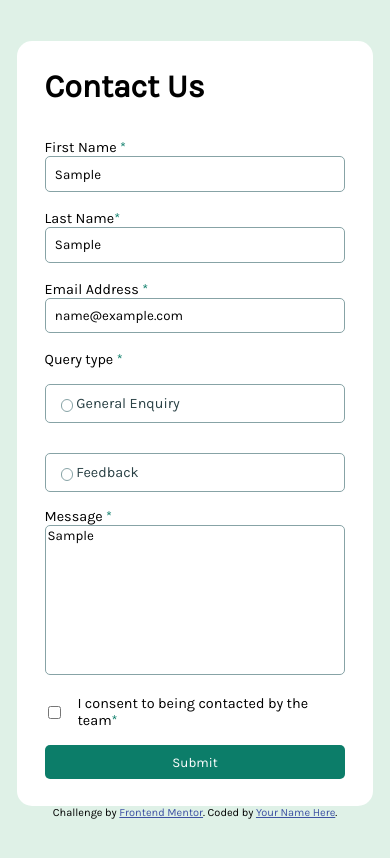
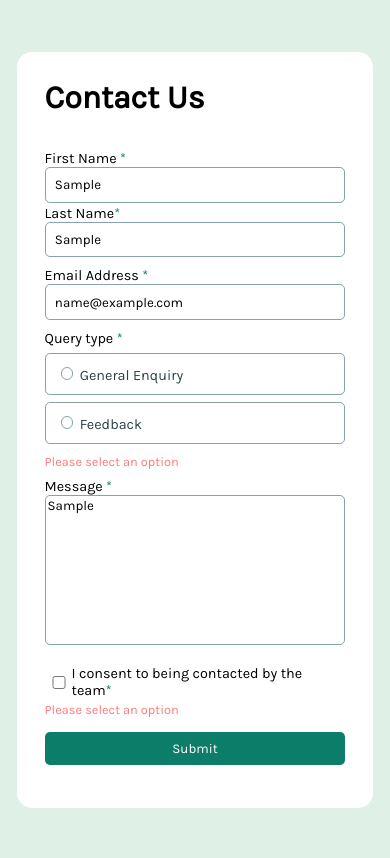
Before and after one commit to Nasrul1221/contact-form, a plain HTML site: page index.html in a window 390 px wide. Both pictures are taken after typing "Sample", "Sample", "name@example.com", "Sample" into the empty fields and a click on the button "Submit". Drawn offline with Linux system fonts and the light colour scheme.

Commit message:
The final commit. Added full JS and reformat HTML & CSS

```diff
--- a/index.html
+++ b/index.html
@@ -19,8 +19,8 @@
   <body>
     <div class="container">
       <h1>Contact Us</h1>
+      <form novalidate id="form">
         <div class="name-container">
-        <form novalidate>
           <div>
             <label for="first-name">First Name <span class="require">*</span></label>
             <input type="text" id="first-name" required minlength="10">
@@ -32,17 +32,15 @@
             <input type="text" id="last-name" required minlength="10">
             <span class="error" id="error-l"></span>
           </div>
-        </form>
         </div>
 
-      <form novalidate>
+        <div class="email-cont">
           <label for="email">Email Address <span>*</span></label>
           <input type="email" id="email" required>
           <span class="error" id="error-e"></span>
-      </form>
+        </div>
 
         <div class="query-container">
-        <form novalidate>
           <label class="title">Query type <span>*</span></label>
           <div>
             <label class="type">
@@ -55,27 +53,23 @@
               <span>Feedback</span>
             </label>
           </div>
-          <span class="error" id="error-r"></span>
-        </form>
+          <span class="errorR" id="error-r" ></span>
         </div>
 
-      <form novalidate class="textarea">
+        <div class="textarea">
           <label for="message">Message <span>*</span></label>
           <textarea id="message" required maxlength="250"></textarea>
           <span class="error" id="error-tx"></span>
-      </form>
+        </div>
 
-      <form novalidate class="checkbox">
+        <div class="checkbox">
           <input type="checkbox" id="consent" required>
           <label for="consent">I consent to being contacted by the team<span>*</span></label>
-      </form>
-
-      <button type="submit">Submit</button>
         </div>
 
-    <div class="attribution">
-      Challenge by <a href="https://www.frontendmentor.io?ref=challenge">Frontend Mentor</a>.
-      Coded by <a href="#">Your Name Here</a>.
+        <span class="error checkboxEr" id="error-c"></span>
+        <button id="submit" class="submit">Submit</button>
+      </form>
     </div>
 
     <script src="scripts.js"></script>
--- a/scripts.js
+++ b/scripts.js
@@ -1,13 +1,45 @@
 const firstName = document.getElementById('first-name');
 const lastName = document.getElementById('last-name');
 const email = document.getElementById('email');
-const radio = document.getElementById('radio'); // upcoming
 const textarea = document.getElementById('message');
+const form = document.getElementById('form');
+const checkbox = document.querySelector('input[type="checkbox"]');
+
 const errorF = document.getElementById('error-f');
 const errorL = document.getElementById('error-l');
 const errorE = document.getElementById('error-e');
-const errorR = document.getElementById('error-r'); //upcoming
+const errorR = document.getElementById('error-r');
 const errorTX = document.getElementById('error-tx');
+const errorC = document.getElementById('error-c');
+
+form.addEventListener('submit', (event) => {
+    if (!firstName.validity.valid) {
+        firstError();
+        event.preventDefault();
+    }
+    if (!lastName.validity.valid) {
+        lastError();
+        event.preventDefault();
+    }
+    if (!email.validity.valid) {
+        emailError();
+        event.preventDefault();
+    }
+    if (!textarea.validity.valid) {
+        textareaError();
+        event.preventDefault();
+        }
+    const radio = document.querySelector('input[type="radio"]:checked');
+    if (!radio) {
+        radioError();
+        event.preventDefault();
+    }
+    const checkbox = document.querySelector('input[type="checkbox"]:checked');
+    if (!checkbox) {
+        checkBoxError();
+        event.preventDefault();
+    }
+})
 
 firstName.addEventListener('input', () => {
     if (firstName.validity.valid) {
@@ -94,3 +126,36 @@ function textareaError() {
         errorTX.className = 'error active';
     }
 }
+
+function radioError() {
+    const radio = document.querySelector('input[type="radio"]:checked');
+    if (!radio) {
+        errorR.textContent = 'Please select an option';
+        errorR.className = 'error active';
+    }
+    else {
+        errorR.textContent = '';
+        errorR.className = 'error';
+    }
+}
+document.querySelectorAll('input[type="radio"]').forEach(radio => {
+    radio.addEventListener('change', () => {
+        radioError();
+    });
+});
+
+function checkBoxError() {
+    if (!checkbox.checked) {
+        errorC.textContent = 'Please select an option';
+        errorC.className = 'error active';
+    }
+    else {
+        errorC.textContent = '';
+        errorC.className = 'error';
+    }
+}
+
+
+checkbox.addEventListener('change', () => {
+    checkBoxError();
+});
--- a/styles.css
+++ b/styles.css
@@ -76,31 +76,31 @@ span {
 }
 
 /* name-container */
-.name-container form {
+.name-container {
     display: flex;
-    justify-content: center;
-    gap: 1em;
-    width: 100%;
+    justify-content: space-between;
+    margin: 0 0 .5em 0;
 }
 
 .name-container div {
-    width: 100%;
+    width: 49%;
 }
 
 /* email-container */
-
+.email-cont {
+    margin: 0 0 .5em 0;
+}
 
 /* query-container */
 .query-container div {
     display: flex;
-    margin: 1em 0 0 0;
-    gap: 30px;
+    margin: .4em 0 0 0;
+    width: 100%;
+    justify-content: space-between;
 }
 
 .type {
-    display: flex;
-    align-items: center;
-    width: 100%;
+    width: 49%;
     border: 1px solid hsl(186, 15%, 59%);
     padding: .7em;
     border-radius: 5px;
@@ -124,6 +124,10 @@ span {
 }
 
 /* textarea-container */
+.textarea {
+    margin: .5em 0 0 0;
+}
+
 .textarea label {
     display: block;
 }
@@ -145,6 +149,12 @@ span {
 .checkbox {
     display: flex;
     align-items: center;
+    margin: 1em 0 0 0;
+    position: relative;
+}
+
+.checkboxEr {
+
 }
 
 .checkbox label {
@@ -153,7 +163,6 @@ span {
 
 .checkbox input {
     padding: 1em;
-    margin: 0 1em 0 0;
     width: 20px;
     border-radius: 0;
 }
@@ -172,6 +181,7 @@ button {
     border-radius: 5px;
     height: 2.5em;
     cursor: pointer;
+    margin: 1em 0 0 0;
 }
 
 button:hover {
@@ -203,8 +213,17 @@ button:active {
     body {
         padding: 24em 0;
     }
-    .name-container form {
+
+    .name-container {
         flex-direction: column;
+    }
+    .name-container div {
+        width: 100%;
+    }
+
+    .type {
+        width: 100%;
+        margin: 0 0 .5em;
     }
 
     .query-container div {
```
Lines whose indentation alone changed are shown as unchanged.
